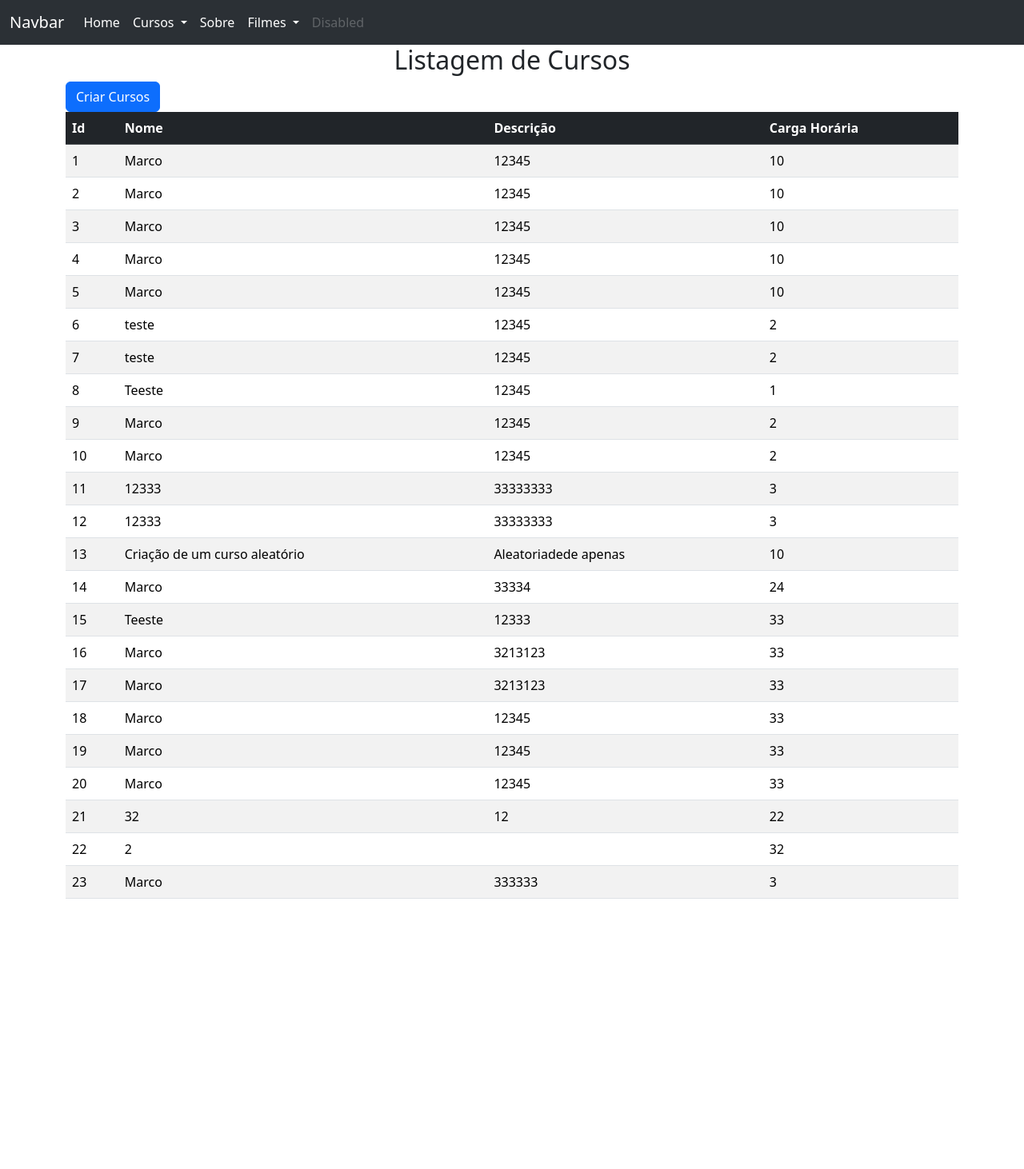
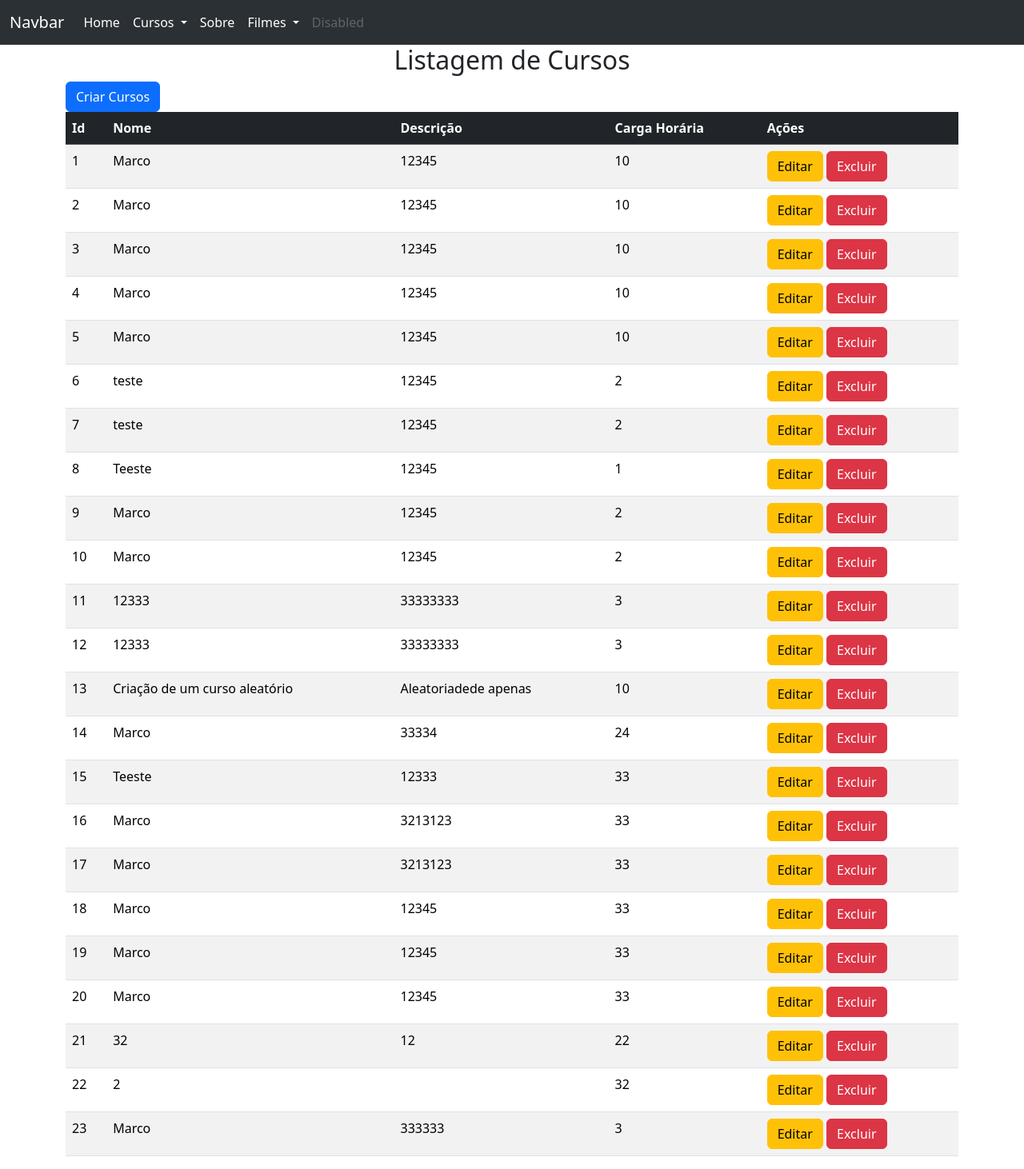
Before and after one commit to marcoguarato15/pythondev, a Flask app: page /cursos/lista_cursos in a window 1280 px wide. Shown: the whole page at 80% size. Before the commit the page ends 1124 px from the top, so only its background shows below. Run offline with Flask 3, Linux system fonts and the light colour scheme.

Commit message:
Fix adicionando href para não bugar o sistema completamente

```diff
--- a/PythonFlask/templates/lista_cursos.html
+++ b/PythonFlask/templates/lista_cursos.html
@@ -9,6 +9,7 @@
             <th>Nome</th>
             <th>Descrição</th>
             <th>Carga Horária</th>
+            <th>Ações</th>
         </tr>
     </thead>
     <tbody>
@@ -18,6 +19,10 @@
             <td>{{curso.nome}}</td>
             <td>{{curso.descricao}}</td>
             <td>{{curso.carga_horaria}}</td>
+            <td>
+                <a href="{{url_for('cursos', propriedade='alter_cursos', id=curso.id)}}" class="btn btn-warning btn-xs">Editar</a>
+                <a href="{{url_for('cursos', propriedade='delete_cursos', id=curso.id)}}" class="btn btn-danger btn-xs">Excluir</a>
+            </td>
         </tr>
         {% endfor %}
     </tbody>
```
